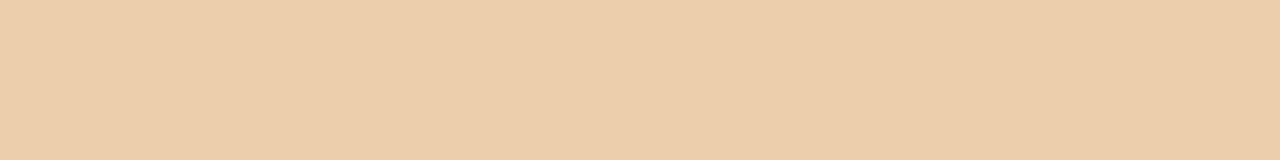
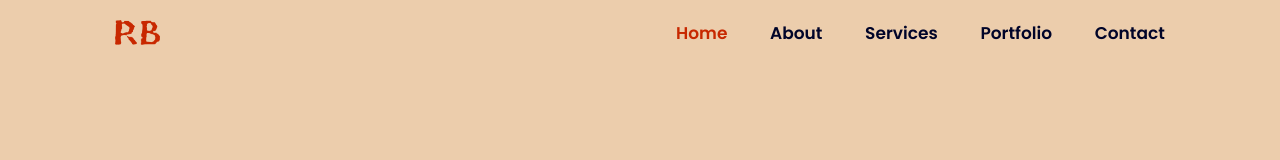
Before and after one commit to TranVuHoang/htmlcssjs-project-01-portfolio, a plain HTML site: page index.html in a window 1280 px wide. Drawn offline with nearby package versions, Linux system fonts and the light colour scheme; files that its build step writes are made by us from their sources.

Commit message:
create header

```diff
--- a/assets/css/style.css
+++ b/assets/css/style.css
@@ -29,6 +29,7 @@ html {
 body {
   background: var(--body-color);
   color: var(--text-color);
+  font-family: "Poppins", sans-serif;
   overflow-x: hidden;
 }
 
@@ -48,7 +49,36 @@ section {
 /*--------------------------------------
 # header & navbar styling
 ----------------------------------------*/
+.header {
+  position: fixed;
+  top: 0;
+  left: 0;
+  width: 100%;
+  padding: 20px 9%;
+  background: var(--body-color);
+  display: flex;
+  justify-content: space-between;
+  align-items: center;
+  z-index: 1000;
+}
 
+.logo-img {
+  width: 45px;
+  cursor: pointer;
+}
+
+.nav__link {
+  font-size: 1.7rem;
+  font-weight: 600;
+  color: var(--text-color);
+  margin-left: 4rem;
+  transition: 0.25s ease;
+}
+
+.nav__active,
+.nav__link:hover {
+  color: var(--primary-color);
+}
 
 /*--------------------------------------
 # home section styling
--- a/index.html
+++ b/index.html
@@ -5,7 +5,11 @@
     <meta name="viewport" content="width=device-width, initial-scale=1.0" />
     <title>Hoang Tran - Portfolio for me</title>
     <!------------ favicon ------------>
-    <link rel="shortcut icon" href="images/favicon.png" type="image/x-icon" />
+    <link
+      rel="shortcut icon"
+      href="./assets/images/favicon.png"
+      type="image/x-icon"
+    />
 
     <!------------ remix icon ------------>
     <link
@@ -17,12 +21,22 @@
     <link rel="stylesheet" href="./assets/css/reset.css" />
 
     <!------------ style css ------------>
-    <link rel="stylesheet" href="css/style.css" />
+    <link rel="stylesheet" href="./assets/css/style.css" />
   </head>
   <body>
     <!------------ header start ------------>
     <header class="header">
+      <a href="#" class="logo-link">
+        <img src="./assets/images/logo.png" alt="RB" class="logo-img"/>
+      </a>
 
+      <nav class="navbar">
+        <a href="#home" class="nav__link nav__active">Home</a>
+        <a href="#about" class="nav__link">About</a>
+        <a href="#services" class="nav__link">Services</a>
+        <a href="#portfolio" class="nav__link">Portfolio</a>
+        <a href="#contact" class="nav__link">Contact</a>
+      </nav>
     </header>
     <!------------ header end ------------>
   </body>
```
Also changed, not shown: assets/images/favicon.png (added), assets/images/logo.png (added).
